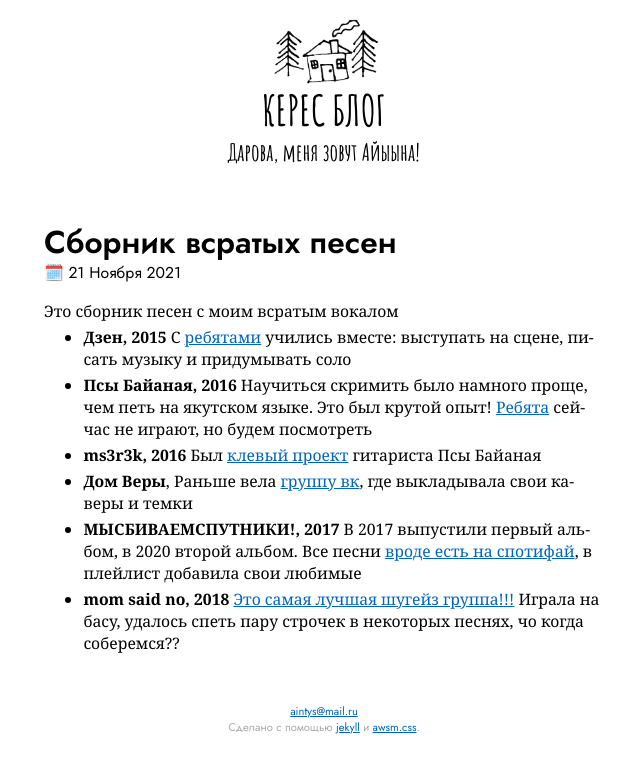
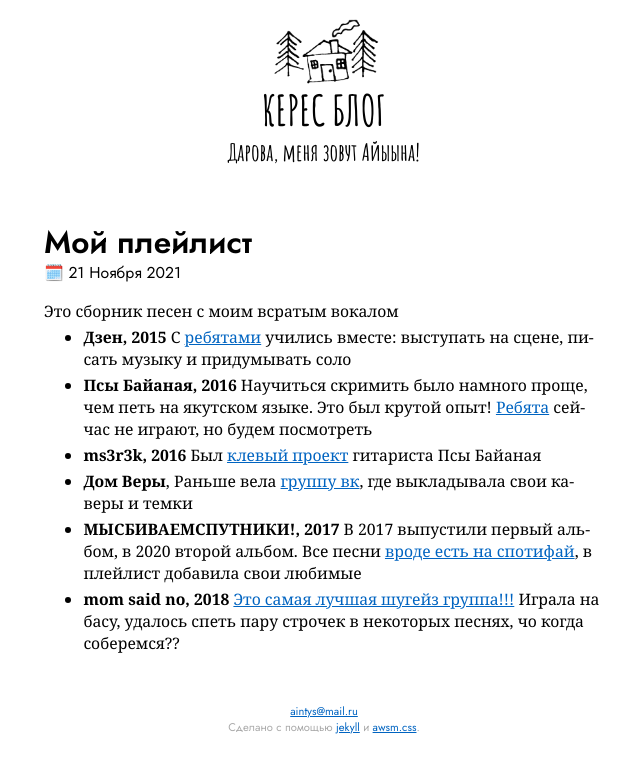
Before and after one commit to keresm/keresaina.github.io, a Jekyll site: the page built from _posts/2021-11-13-playlist.md, in a window 1280 px wide. Shown: the top 773 px of the page, without its empty margins (316-956 px from the left). Built offline with Jekyll 4.4.1, drawn with Linux system fonts in a browser that asks for light colours.

Commit message:
Update 2021-11-13-playlist.md

```diff
--- a/_posts/2021-11-13-playlist.md
+++ b/_posts/2021-11-13-playlist.md
@@ -1,6 +1,6 @@
 ---
 layout: post
-title:  "Сборник всратых песен"
+title:  "Мой плейлист"
 date:   2021-11-21 07:41:13 +0900
 ---
 
```
